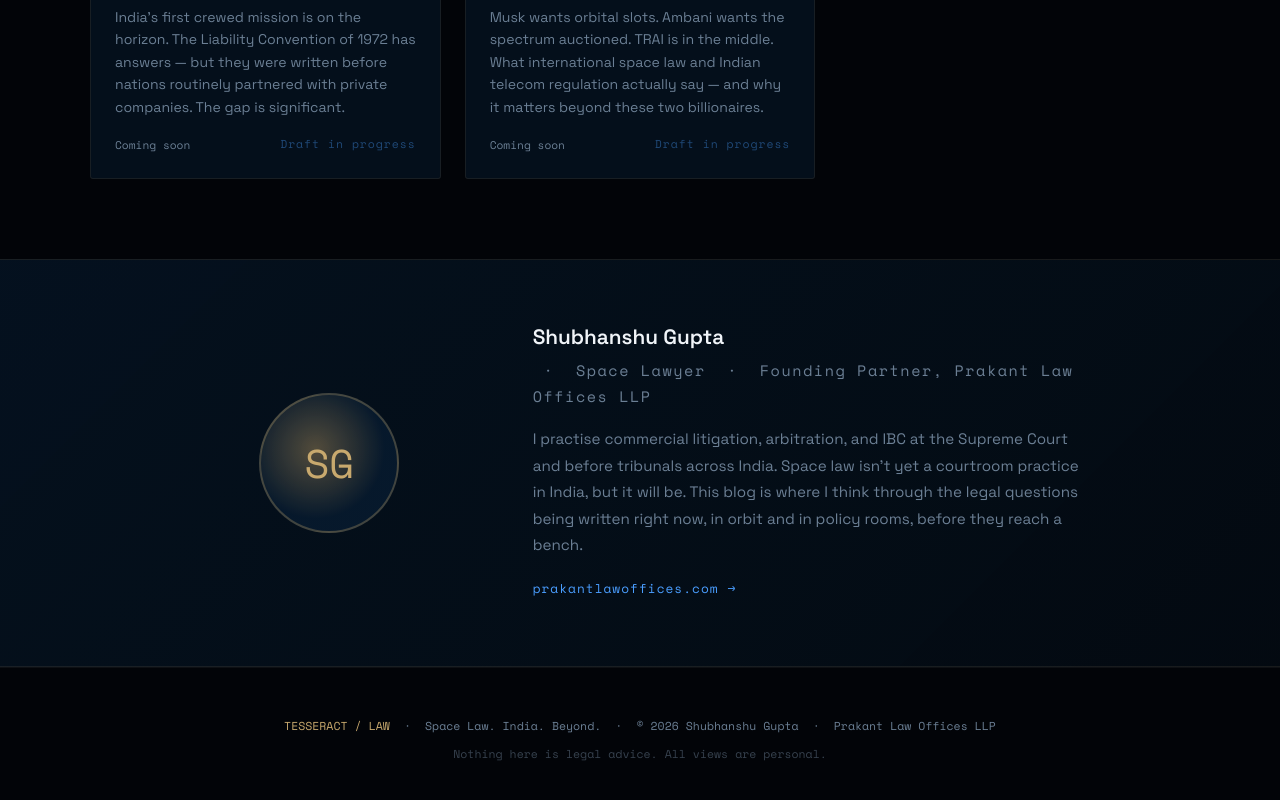
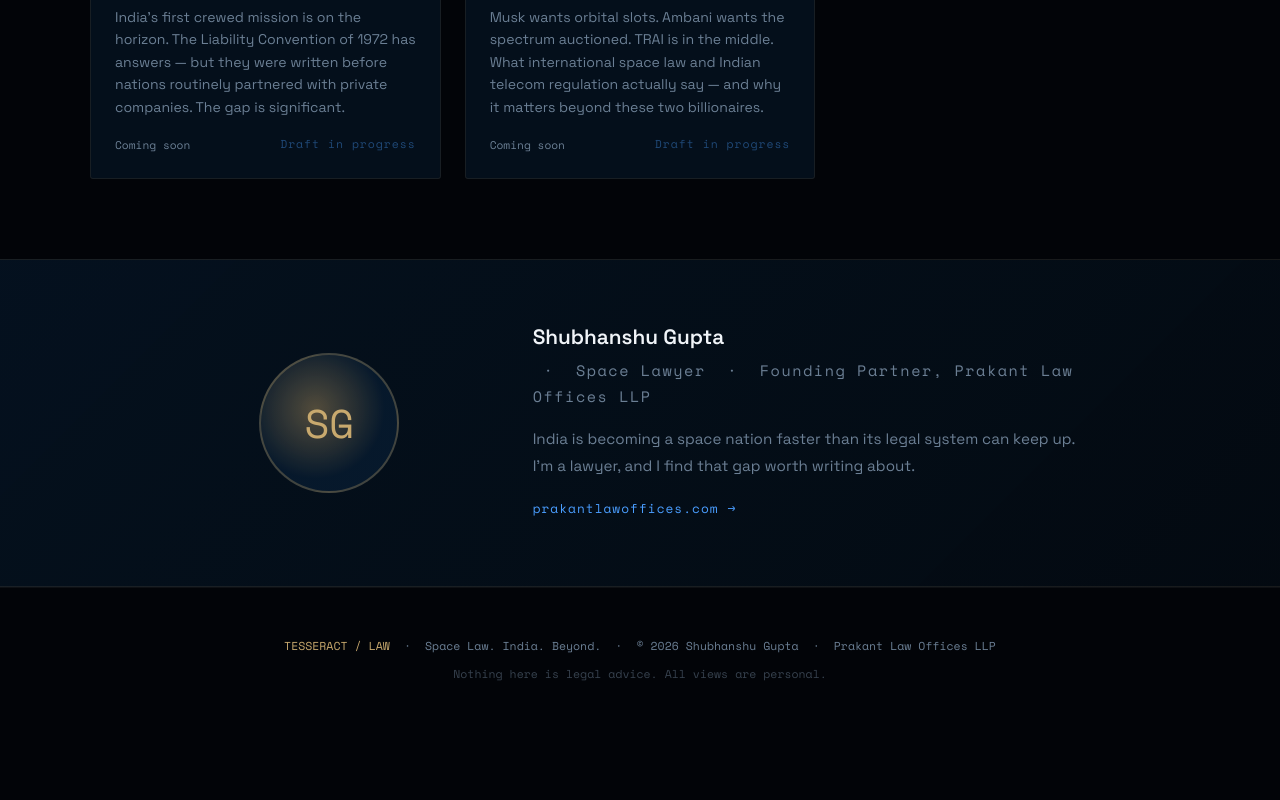
Before and after one commit to tesseractlaw/tesseractlaw.github.io, a plain HTML site: page index.html in a window 1280 px wide. Shown: the part 1945-2745 px from the top of the page. After the commit the page ends 2677 px from the top, so only its background shows below. Drawn offline with nearby package versions, Linux system fonts and the light colour scheme.

Commit message:
Update index.html

```diff
--- a/index.html
+++ b/index.html
@@ -159,10 +159,7 @@
         <h3>Shubhanshu Gupta</h3>
         <p class="about-role"> &nbsp;·&nbsp; Space Lawyer &nbsp;·&nbsp; Founding Partner, Prakant Law Offices LLP</p>
         <p>
-          I practise commercial litigation, arbitration, and IBC at the Supreme Court and before tribunals across India.
-          Space law isn't yet a courtroom practice in India, but it will be.
-          This blog is where I think through the legal questions being written right now, in orbit and in policy rooms,
-          before they reach a bench.
+          India is becoming a space nation faster than its legal system can keep up. I'm a lawyer, and I find that gap worth writing about.
         </p>
         <p style="margin-top:1rem;">
           <a href="https://www.prakantlawoffices.com" target="_blank" style="color:var(--accent2); font-family:'Space Mono',monospace; font-size:0.8rem; letter-spacing:0.08em;">
```
